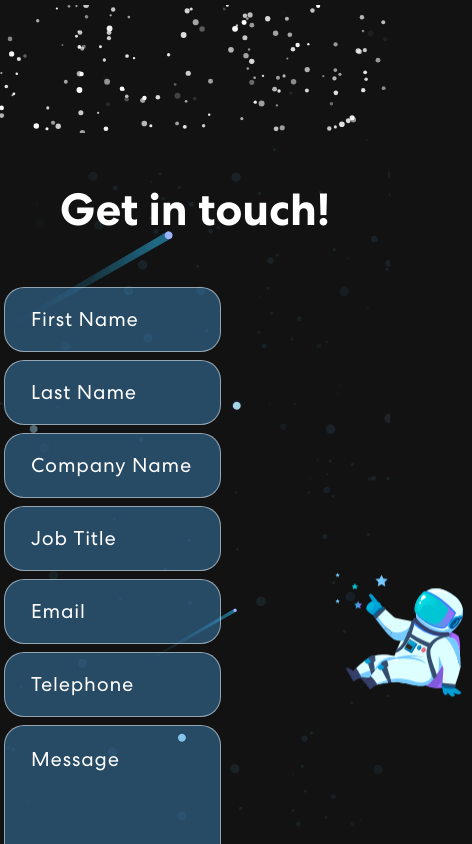
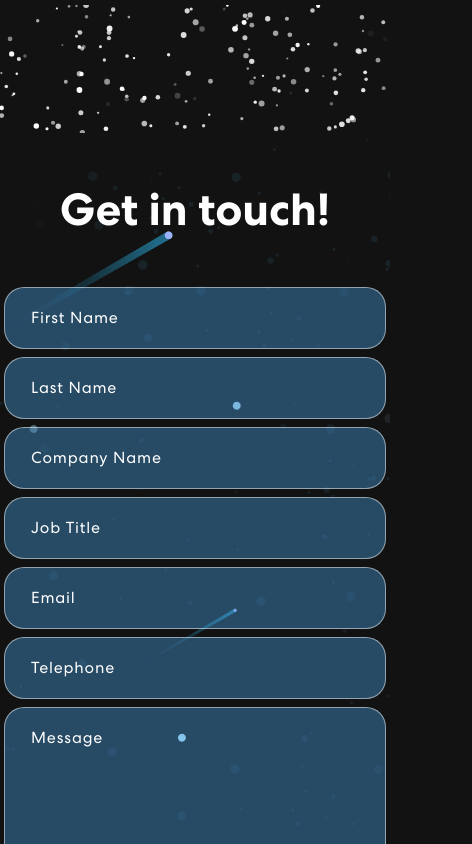
Before and after one commit to AshariAstroy/ReactCVSite, a React (Vite) app in the folder my-cv-site/: page / in a window 390 px wide. Shown: the part 6020-6864 px from the top of the page, 472 px wide, since content can reach past the window. Built offline with nearby package versions, Linux system fonts and the light colour scheme.

Commit message:
Updated Contact screens layout

```diff
--- a/my-cv-site/src/components/Contact/Contact.css
+++ b/my-cv-site/src/components/Contact/Contact.css
@@ -7,7 +7,7 @@
   background-image: url('../../assets/img/bg-contact.png');
   background-color: var(--bg-dark);
   background-position: top center;
-  background-repeat: no-repeat;
+  background-repeat: repeat;
 }
 
 .contact__section {
@@ -20,14 +20,13 @@
 }
 
 .contact__container {
-  grid-template-columns: repeat(2, 1fr);
+  margin-top: 50px !important;
+  display: grid;
+  justify-content: center;
   align-items: center;
-  column-gap: 4rem;
-  margin-top: 50px !important;
-  margin-bottom: 100px !important;
-  display: grid;
-  grid-template-columns: 55% 40%;
+  grid-template-columns: 50% 40%;
   column-gap: 7rem;
+  padding: 0;
 }
 
 .contact__img-wrapper {
@@ -77,9 +76,23 @@
 
 /************ BREACKPOINTS ************/
 /* For large devices */
+@media screen and (max-width: 1199px) {
+  .contact__form {
+    width: 120%;
+  }
+}
+
 @media screen and (max-width: 992px) {
+  .contact__container {
+    grid-template-columns: 1fr;
+  }
+
   .contact h2 {
     text-align: center;
+  }
+
+  .contact__form {
+    width: 100%;
   }
 
   .contact__button {
@@ -89,37 +102,28 @@
     margin: 15px auto 0 auto;
     width: 100%;
   }
+
+  .contact img {
+    margin-top: 2rem;
+  }
 }
 
-/* .contact form button {
-  font-weight: 700;
-  color: #000;
-  background-color: #fff;
-  padding: 14px 48px;
-  font-size: 18px;
-  margin-top: 25px;
-  border-radius: 0;
-  position: relative;
-  transition: 0.3s ease-in-out;
-} */
-/* .contact form button span {
-  z-index: 1;
-  position: relative;
+/* For small devices */
+@media screen and (max-width: 576px) {
+  .contact__form {
+    width: auto;
+    margin-left: 1.5rem;
+    margin-right: 1.5rem;
+  }
 }
-.contact form button:hover {
-  color: #fff;
+
+@media screen and (max-width: 400px) {
+  .contact__form {
+    margin: 0;
+  }
+
+  .contact form input::placeholder, .contact form textarea::placeholder,
+  .contact form input, .contact form textarea {
+    font-size: 16px;
+  }
 }
-.contact form button::before {
-  content: "";
-  background: #121212;
-  width: 0;
-  height: 100%;
-  position: absolute;
-  top: 0;
-  left: 0;
-  z-index: 0;
-  transition: 0.3s ease-in-out;
-}
-.contact form button:hover::before {
-  width: 100%;
-} */
--- a/my-cv-site/src/components/Contact/Contact.jsx
+++ b/my-cv-site/src/components/Contact/Contact.jsx
@@ -54,7 +54,7 @@ const Contact = () => {
                         <h2>Get in touch!</h2>
                     </div>
                     <div className="contact__container">
-                        <Col md={8}>
+                        <div className="contact__form">
                             <form onSubmit={handleSubmit}>
                                 <Row>
                                     <Col size={12} sm={6} className="px-1">
@@ -97,7 +97,8 @@ const Contact = () => {
                                     }
                                 </Row>
                             </form>
-                        </Col>
+                        </div>
+
                         <div className="contact__img-wrapper">
                             <img src={contactImg} alt="Contact me" />
                         </div>
```
